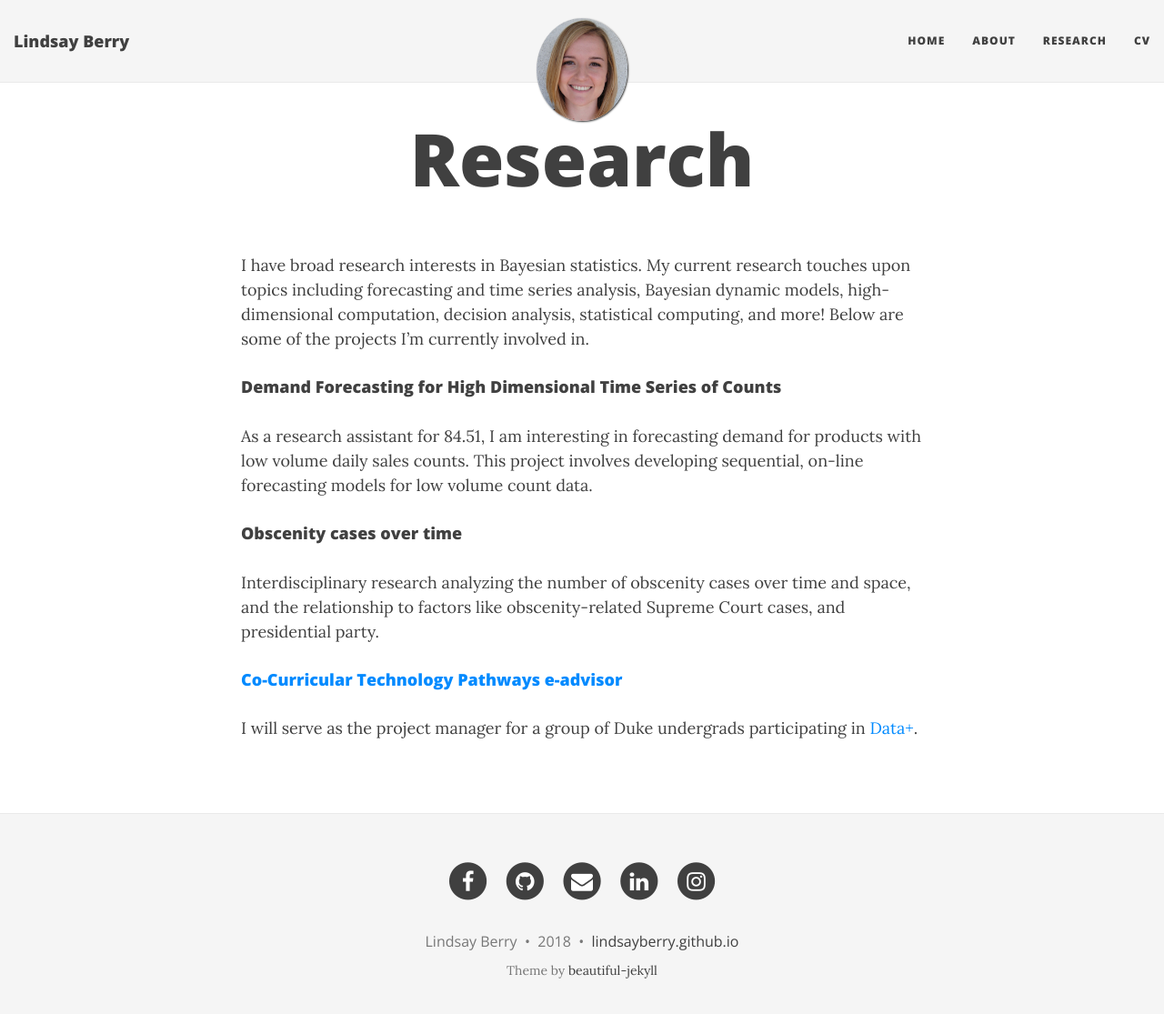
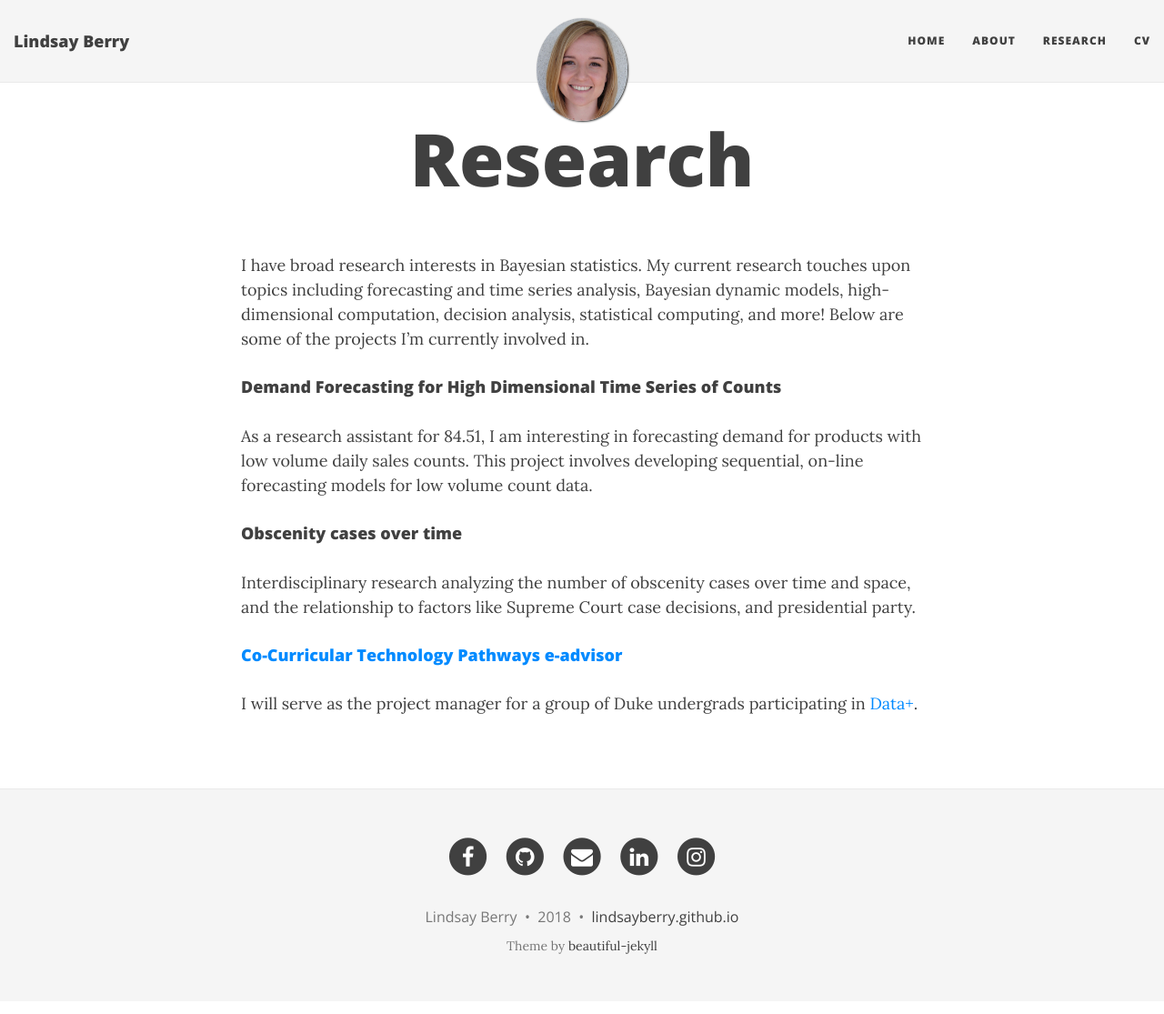
Before and after one commit to lindsayberry/archive-website-template, a Jekyll site: the page built from research.md, in a window 1280 px wide and 1128 px high. Shown: the top 1115 px of the window at 91% size. Built offline with Jekyll 4.4.1, drawn with Linux system fonts in a browser that asks for light colours; nearby versions of some CDN libraries.

Commit message:
Update research info

```diff
--- a/research.md
+++ b/research.md
@@ -9,7 +9,7 @@ I have broad research interests in Bayesian statistics.  My current research tou
 As a research assistant for 84.51, I am interesting in forecasting demand for products with low volume daily sales counts. This project involves developing sequential, on-line forecasting models for low volume count data.
 
 #### Obscenity cases over time
-Interdisciplinary research analyzing the number of obscenity cases over time and space, and the relationship to factors like obscenity-related Supreme Court cases, and presidential party.
+Interdisciplinary research analyzing the number of obscenity cases over time and space, and the relationship to factors like Supreme Court case decisions, and presidential party.
 
 #### [Co-Curricular Technology Pathways e-advisor](https://bigdata.duke.edu/projects/co-curricular-technology-pathways-e-advisor)
 I will serve as the project manager for a group of Duke undergrads participating in [Data+](https://bigdata.duke.edu/data).
```
